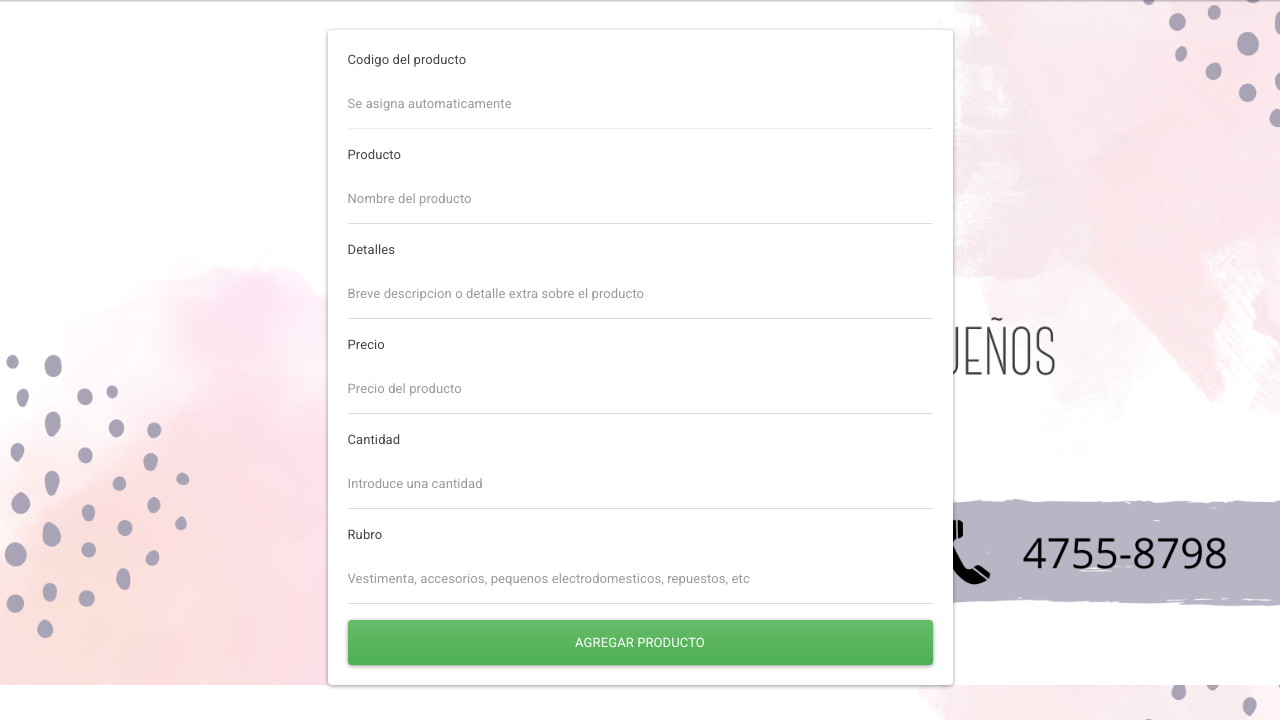
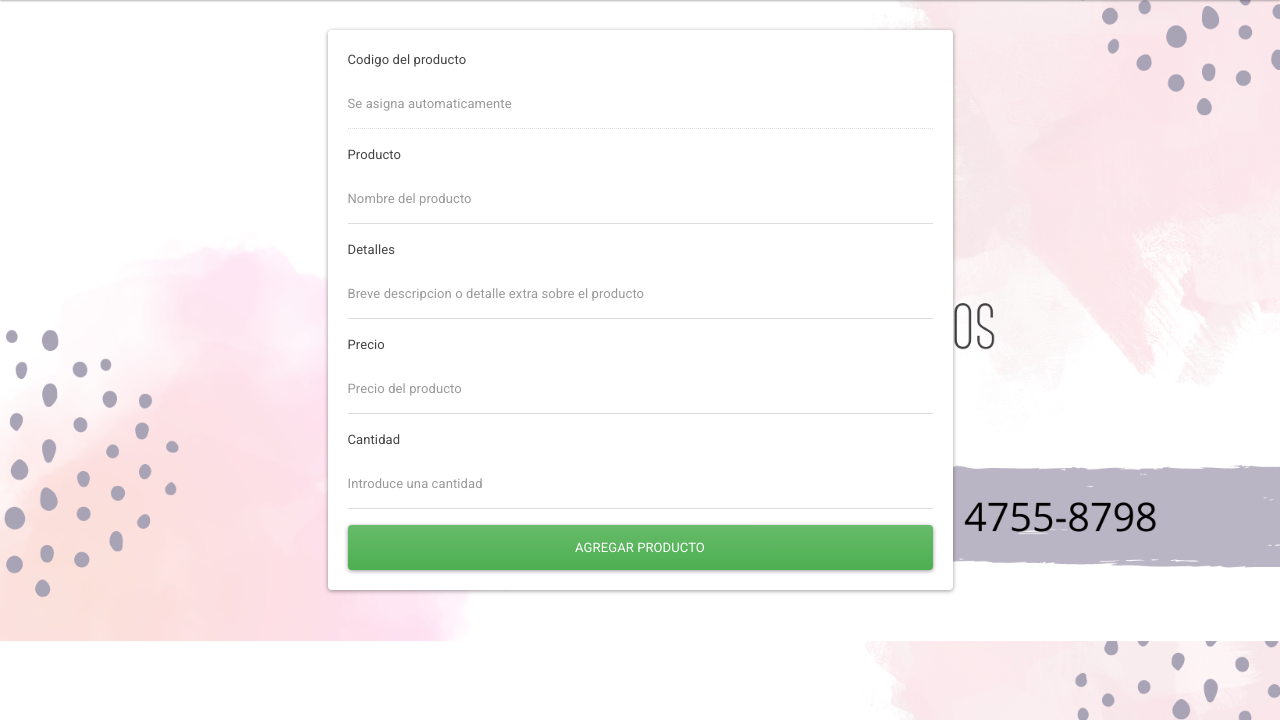
Before and after one commit to analamour/syspe, a Flask app: page /altaProducto in a window 1280 px wide. Shown: the part 80-800 px from the top of the page. Run offline with Flask 3, Linux system fonts and the light colour scheme; some libraries are stand-ins or nearby versions.

Commit message:
solucion error comentarios

```diff
--- a/app.py
+++ b/app.py
@@ -123,12 +123,11 @@ def altaProducto():
 def add_producto():
     if request.method == 'POST':
         producto = request.form['producto']
-        detalles = request.form['detalles']
+        detalle = request.form['detalle']
         precio = request.form['precio']
         cantidad = request.form['cantidad']
-        rubro = request.form['rubro']
         cur = mysql.connection.cursor()
-        cur.execute('INSERT INTO articulo (producto, comentario, precio, stockVendido, stockDisponible, rubro) VALUES (%s, %s, %s, %s, %s, %s)', (producto, detalles, precio, 0, cantidad, rubro))
+        cur.execute('INSERT INTO articulo (producto, detalle, precio, stockVendido, stockDisponible) VALUES (%s, %s, %s, %s, %s)', (producto, detalle, precio, 0, cantidad))
         mysql.connection.commit()
         flash("articulo agregado")
         return redirect(url_for('altaProducto'))
@@ -139,11 +138,11 @@ def inventario():
     cur.execute('''
         SELECT
             a.id_articulo, a.producto, a.detalle, a.precio, a.stockDisponible,
-            IFNULL(SUM(d.cantidad), 0) as stockVendido, a.rubro,
+            IFNULL(SUM(d.cantidad), 0) as stockVendido,
             (a.stockDisponible - IFNULL(SUM(d.cantidad), 0)) as stockActual
     FROM articulo a
     LEFT JOIN detallesPedido d ON a.id_articulo = d.id_articulo
-    GROUP BY a.id_articulo, a.producto, a.detalle, a.precio, a.stockDisponible, a.rubro;
+    GROUP BY a.id_articulo, a.producto, a.detalle, a.precio, a.stockDisponible;
     ''')
     data = cur.fetchall()
     return render_template('inventario.html', articulo=data)
@@ -176,23 +175,21 @@ def get_articulo(id_articulo):
 def update_articulo(id_articulo):
     if request.method == 'POST':
         producto = request.form['producto']
-        comentario = request.form['comentario']
+        detalle = request.form['detalle']
         precio = request.form['precio']
         stockDisponible = request.form['stockDisponible']
         stockVendido = request.form['stockVendido']
-        rubro = request.form['rubro']
 
         cur = mysql.connection.cursor()
         cur.execute("""
             UPDATE articulo
             SET producto = %s,
-                comentario = %s,
+                detalle = %s,
                 precio = %s,
                 stockDisponible = %s,
                 stockVendido = %s,
-                rubro = %s
             WHERE id_articulo = %s
-        """,  (producto, comentario, precio, stockDisponible, stockVendido, rubro, id_articulo))
+        """,  (producto, detalle, precio, stockDisponible, stockVendido, id_articulo))
 
         mysql.connection.commit()
         flash('articulo modificado')
--- a/syspe_bd.sql
+++ b/syspe_bd.sql
@@ -54,10 +54,9 @@ DROP TABLE IF EXISTS `articulo`;
 CREATE TABLE `articulo` (
   `id` int(11) NOT NULL AUTO_INCREMENT,
   `producto` varchar(100) DEFAULT NULL,
-  `comentario` varchar(255) DEFAULT NULL,
+  `detalle` varchar(255) DEFAULT NULL,
   `stockVendido` int(11) DEFAULT NULL,
   `stockDisponible` int(11) DEFAULT NULL,
-  `rubro` varchar(150) DEFAULT NULL,
   PRIMARY KEY (`id`)
 ) ENGINE=InnoDB AUTO_INCREMENT=7 DEFAULT CHARSET=utf8mb4;
 /*!40101 SET character_set_client = @saved_cs_client */;
--- a/templates/altaProducto.html
+++ b/templates/altaProducto.html
@@ -15,7 +15,7 @@
             </div>
             <div class="form-group">
                 <label for="exampleFormControlInput1" class="form-label">Detalles</label>
-                <input type="text" name="detalles" placeholder="Breve descripcion o detalle extra sobre el producto" class="form-control">
+                <input type="text" name="detalle" placeholder="Breve descripcion o detalle extra sobre el producto" class="form-control">
             </div>
             <div class="form-group">
                 <label for="exampleFormControlInput1" class="form-label">Precio</label>
@@ -25,10 +25,7 @@
                 <label for="exampleFormControlInput1" class="form-label">Cantidad</label>
                     <input type="number" class="form-control" id="cantidadInput" name="cantidad" min="1" placeholder="Introduce una cantidad">
             </div>
-            <div class="form-group">
-                <label for="exampleFormControlInput1" class="form-label">Rubro</label>
-                <input type="text" name="rubro" placeholder="Vestimenta, accesorios, pequenos electrodomesticos, repuestos, etc" class="form-control">
-            </div>
+
             <div class="group">
                 <button type="submit" class="btn btn-success btn-block">
                     Agregar Producto
--- a/templates/edit-articulo.html
+++ b/templates/edit-articulo.html
@@ -11,7 +11,7 @@
             </div>
             <div class="form-group">
                 <label for="exampleFormControlInput1" class="form-label">Detalles</label>
-                <input type="text" name="comentario" placeholder="Detalle del producto" value ="{{articulo.2}}" class="form-control">
+                <input type="text" name="detalle" placeholder="Detalle del producto" value ="{{articulo.2}}" class="form-control">
             </div>
             <div class="form-group">
                 <label for="exampleFormControlInput1" class="form-label">Precio</label>
@@ -25,10 +25,6 @@
                 <label for="exampleFormControlInput1" class="form-label">Stock Vendido</label>
                 <input type="text" name="stockVendido" placeholder="Stock Vendido" value ="{{articulo.3}}" class="form-control">
             </div>
-            <div class="form-group">
-                <label for="exampleFormControlInput1" class="form-label">Rubro</label>
-                <input type="text" name="rubro" placeholder="Rubro" value ="{{articulo.5}}" class="form-control">
-            </div>
             <button type ="submit" class="btn btn-success btn-block">
                 Guardar
             </button>
--- a/templates/inventario.html
+++ b/templates/inventario.html
@@ -13,7 +13,6 @@
                 <td class="text-center align-middle">Stock Total</td>
                 <td class="text-center align-middle">Stock Vendido</td>
                 <td class="text-center align-middle">Stock Disponible</td>
-                <td class="text-center align-middle">Rubro</td>
             </tr>
         </thead>
 
@@ -27,7 +26,6 @@
                 <td class="text-center align-middle">{{ articulo.4 }}</td>  <!-- Stock total -->
                 <td class="text-center align-middle">{{ articulo.5 }}</td>  <!-- Stock vendido -->
                 <td class="text-center align-middle">{{ articulo.7 }}</td>  <!-- Stock Disponible -->
-                <td class="text-center align-middle">{{ articulo.6 }}</td>  <!-- Rubro -->
                 <td class="text-center align-middle"><a href="/edit_articulo/{{articulo.0}}" class="btn btn-secondary"> Editar</a></td>
                 <td class="text-center align-middle"><a href="/delete_articulo/{{articulo.0}}" class="btn btn-dark btn-delete-product"> Eliminar</a></td>
             </tr>
```
